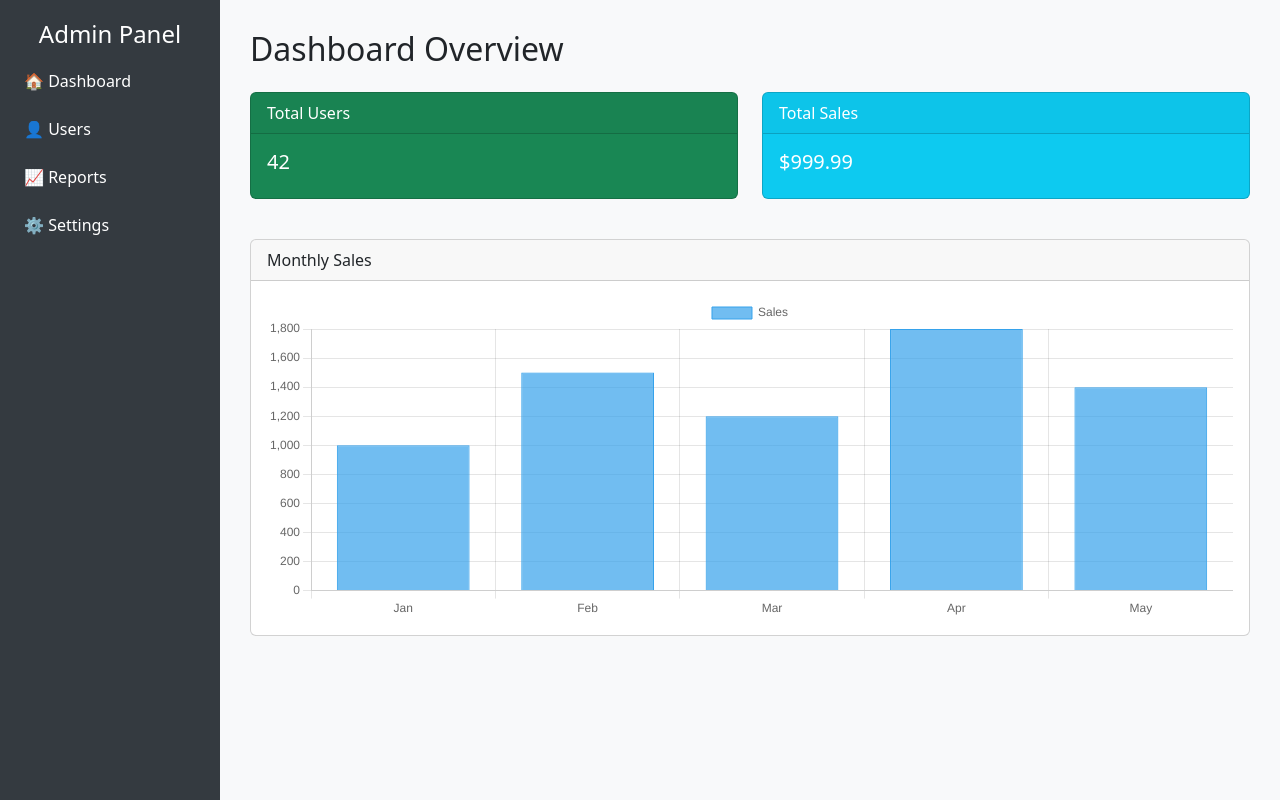
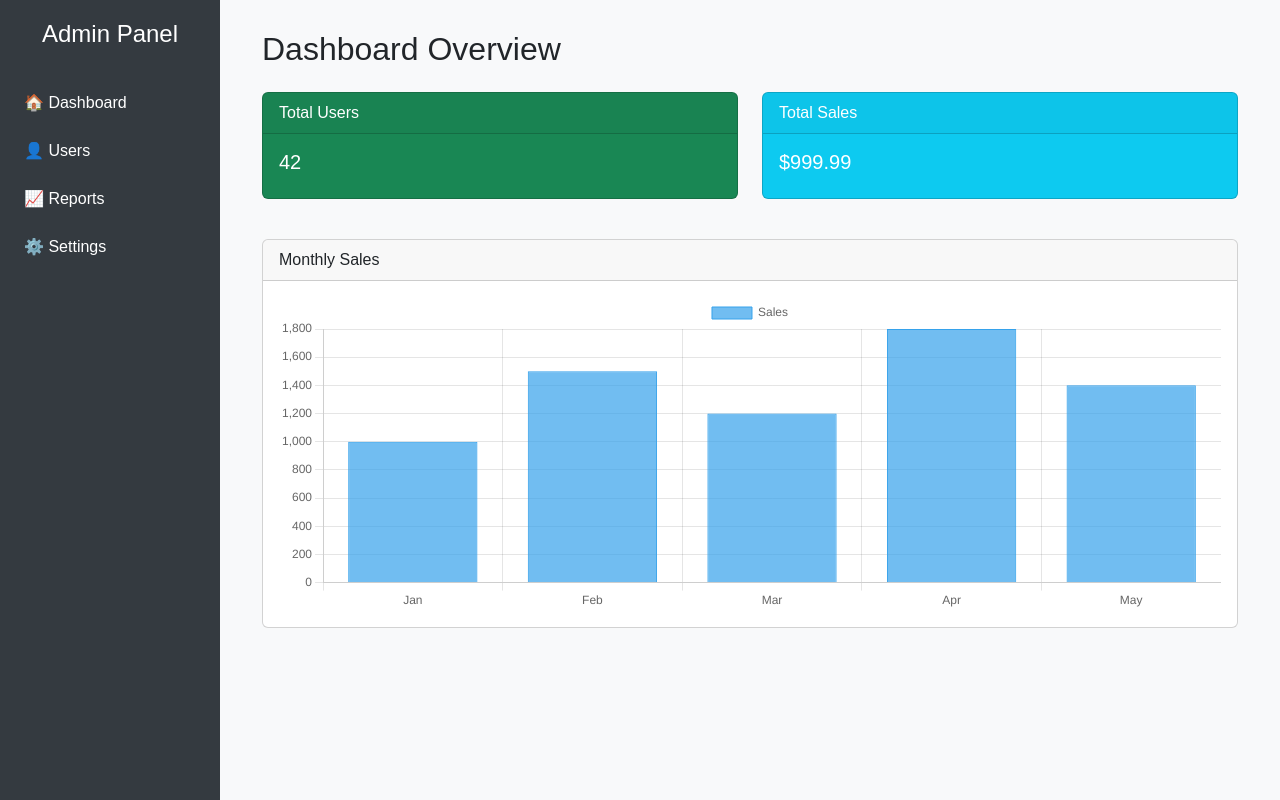
Before and after one commit to ArifZaimah/D3M0, a Django app: page /dashboard/ in a window 1280 px wide. Run offline with Django 5.2, Linux system fonts and the light colour scheme.

Commit message:
add dashboard with static files

```diff
--- /dev/null
+++ b/your_app/static/dashboard/index.css
@@ -0,0 +1,41 @@
+body {
+    background-color: #f8f9fa;
+    margin: 0;
+    font-family: Arial, sans-serif;
+  }
+
+  .wrapper {
+    display: flex;
+    height: 100vh;
+  }
+
+  .sidebar {
+    width: 220px;
+    background-color: #343a40;
+    color: white;
+    padding-top: 20px;
+    height: 100vh;
+    flex-shrink: 0;
+  }
+
+  .sidebar h4 {
+    margin-bottom: 30px;
+    text-align: center;
+  }
+
+  .sidebar a {
+    display: block;
+    color: white;
+    padding: 12px 24px;
+    text-decoration: none;
+  }
+
+  .sidebar a:hover {
+    background-color: #495057;
+  }
+
+  .main-content {
+    background-color: #f8f9fa;
+    padding: 30px;
+    overflow-y: auto;
+  }
--- /dev/null
+++ b/your_app/static/dashboard/index.js
@@ -0,0 +1,25 @@
+window.onload = function () {
+    const ctx = document.getElementById('salesChart');
+    if (ctx) {
+      new Chart(ctx, {
+        type: 'bar',
+        data: {
+          labels: ['Jan', 'Feb', 'Mar', 'Apr', 'May'],
+          datasets: [{
+            label: 'Sales',
+            data: [1000, 1500, 1200, 1800, 1400],
+            backgroundColor: 'rgba(54, 162, 235, 0.7)',
+            borderColor: 'rgba(54, 162, 235, 1)',
+            borderWidth: 1
+          }]
+        },
+        options: {
+          scales: {
+            y: {
+              beginAtZero: true
+            }
+          }
+        }
+      });
+    }
+  };
--- a/your_app/templates/dashboard/index.html
+++ b/your_app/templates/dashboard/index.html
@@ -1,45 +1,15 @@
+{% load static %}
 <!DOCTYPE html>
 <html lang="en">
 <head>
   <meta charset="UTF-8">
   <title>Admin Dashboard</title>
   <link href="https://cdn.jsdelivr.net/npm/bootstrap@5.3.0/dist/css/bootstrap.min.css" rel="stylesheet">
+  <link rel="stylesheet" href="{% static 'dashboard/index.css' %}">
   <script src="https://cdn.jsdelivr.net/npm/chart.js"></script>
-  <style>
-    body {
-      display: flex;
-    }
-    .sidebar {
-      min-width: 220px;
-      background-color: #343a40;
-      color: white;
-      height: 100vh;
-      padding: 20px 0;
-      position: fixed;
-      top: 0;
-      bottom: 0;
-      left: 0;
-    }
-    .sidebar a {
-      color: white;
-      display: block;
-      padding: 12px 24px;
-      text-decoration: none;
-    }
-    .sidebar a:hover {
-      background-color: #495057;
-    }
-    .main-content {
-      margin-left: 220px; /* same as sidebar width */
-      padding: 30px;
-      width: 100%;
-      background-color: #f8f9fa;
-      min-height: 100vh;
-    }
-  </style>
 </head>
 <body>
-
+  <div class="wrapper d-flex">
     <div class="sidebar">
       <h4 class="text-center">Admin Panel</h4>
       <a href="/dashboard/">🏠 Dashboard</a>
@@ -48,10 +18,10 @@
       <a href="#">⚙️ Settings</a>
     </div>
 
-  <div class="main-content">
+    <div class="main-content flex-grow-1">
+      <div class="container">
         <h2 class="mb-4">Dashboard Overview</h2>
 
-    <!-- Cards Row -->
         <div class="row mb-4">
           <div class="col-md-6">
             <div class="card text-white bg-success mb-3">
@@ -71,7 +41,6 @@
           </div>
         </div>
 
-    <!-- Chart -->
         <div class="card">
           <div class="card-header">Monthly Sales</div>
           <div class="card-body">
@@ -79,30 +48,9 @@
           </div>
         </div>
       </div>
+    </div>
+  </div>
 
-  <script>
-    const ctx = document.getElementById('salesChart');
-    new Chart(ctx, {
-      type: 'bar',
-      data: {
-        labels: ['Jan', 'Feb', 'Mar', 'Apr', 'May'],
-        datasets: [{
-          label: 'Sales',
-          data: [1000, 1500, 1200, 1800, 1400],
-          backgroundColor: 'rgba(54, 162, 235, 0.7)',
-          borderColor: 'rgba(54, 162, 235, 1)',
-          borderWidth: 1
-        }]
-      },
-      options: {
-        scales: {
-          y: {
-            beginAtZero: true
-          }
-        }
-      }
-    });
-  </script>
-
+  <script src="{% static 'dashboard/index.js' %}"></script>
 </body>
 </html>
```
Also changed, not shown: db.sqlite3. Lines whose indentation alone changed are shown as unchanged.
